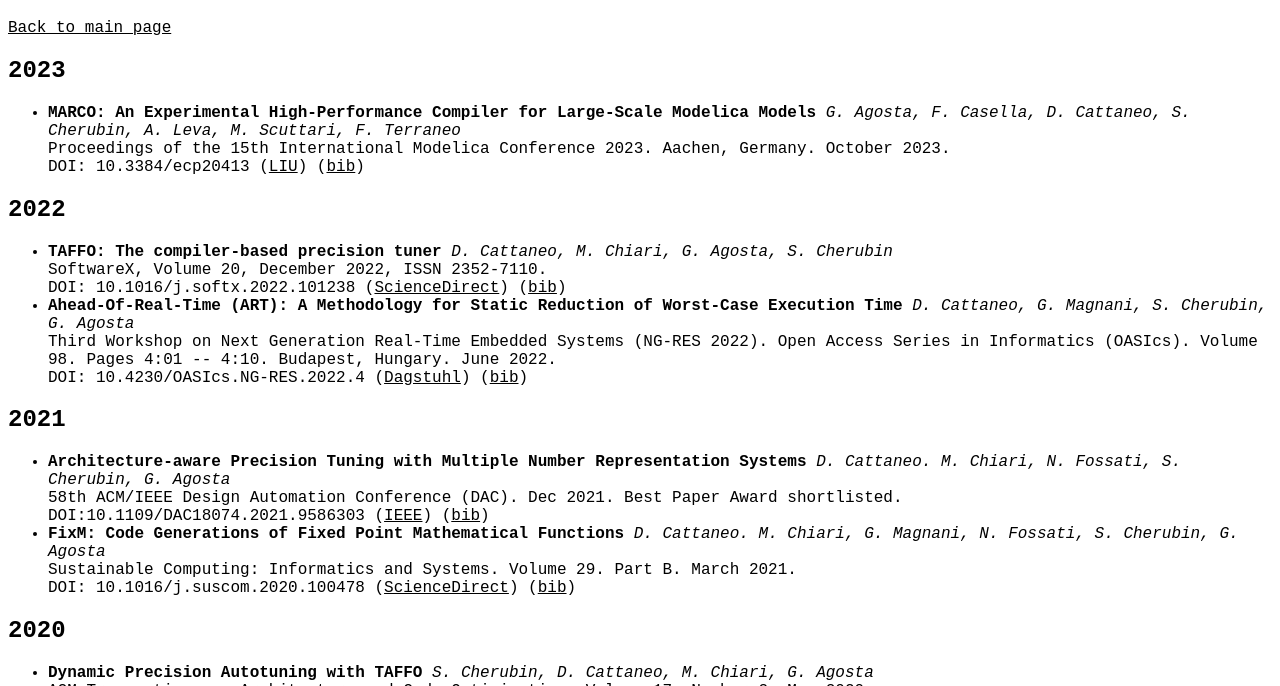
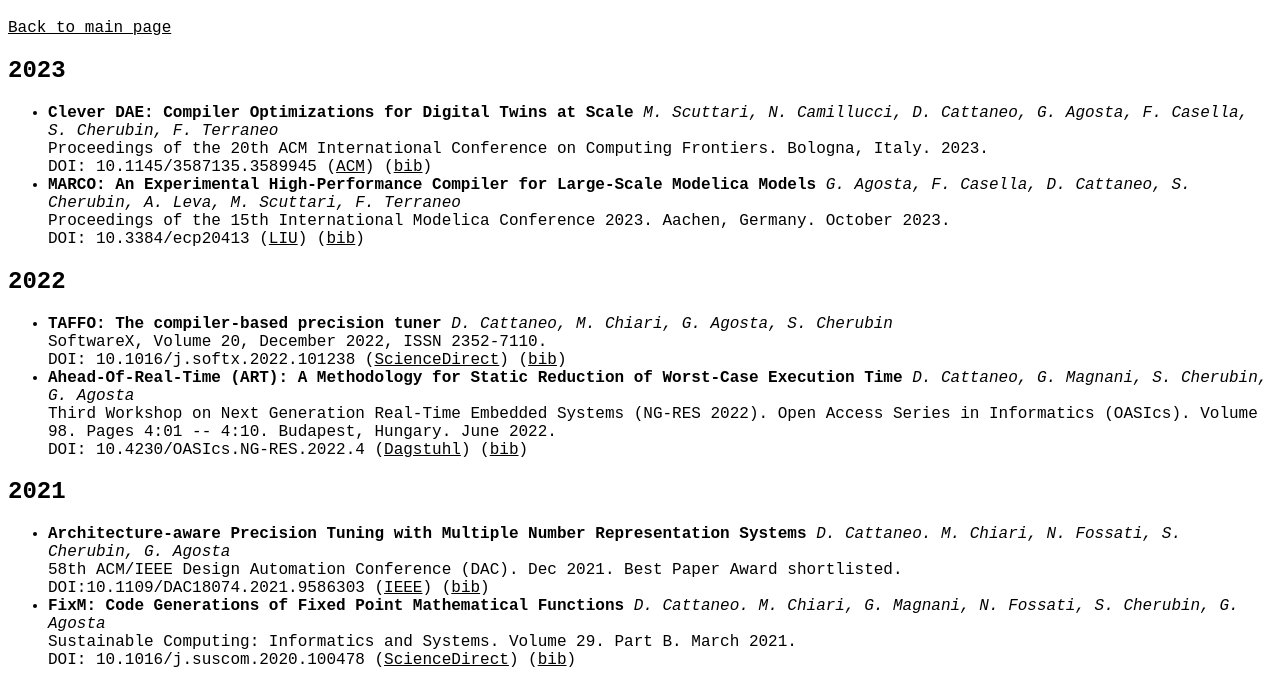
Before and after one commit to skeru/skeru.github.io, a plain HTML site: page _/pub/pub.html in a window 1280 px wide. Shown: the part 61-747 px from the top of the page. Drawn offline with Linux system fonts and the light colour scheme.

Commit message:
[pub] + CleverDAE

```diff
--- a/_/pub/pub.html
+++ b/_/pub/pub.html
@@ -12,6 +12,25 @@
 
 <h2>2023</h2>
 <ul>
+<li>
+  <b>Clever DAE: Compiler Optimizations for Digital Twins at Scale</b>
+	<i>
+	M. Scuttari,
+	N. Camillucci,
+	D. Cattaneo,
+	G. Agosta,
+	F. Casella,
+	S. Cherubin,
+	F. Terraneo
+	</i><br/>
+	Proceedings of the 20th ACM International Conference on Computing Frontiers.
+	Bologna, Italy.
+	2023.
+	<br/>
+	DOI: 10.1145/3587135.3589945
+	(<a href="https://dl.acm.org/doi/abs/10.1145/3587135.3589945">ACM</a>)
+	(<a href="bib/Scuttari2023CleverDAE.bib">bib</a>)
+</li>
 <li>
   <b>MARCO: An Experimental High-Performance Compiler for Large-Scale Modelica Models</b>
 	<i>
```
Also changed, not shown: 1 other file.
